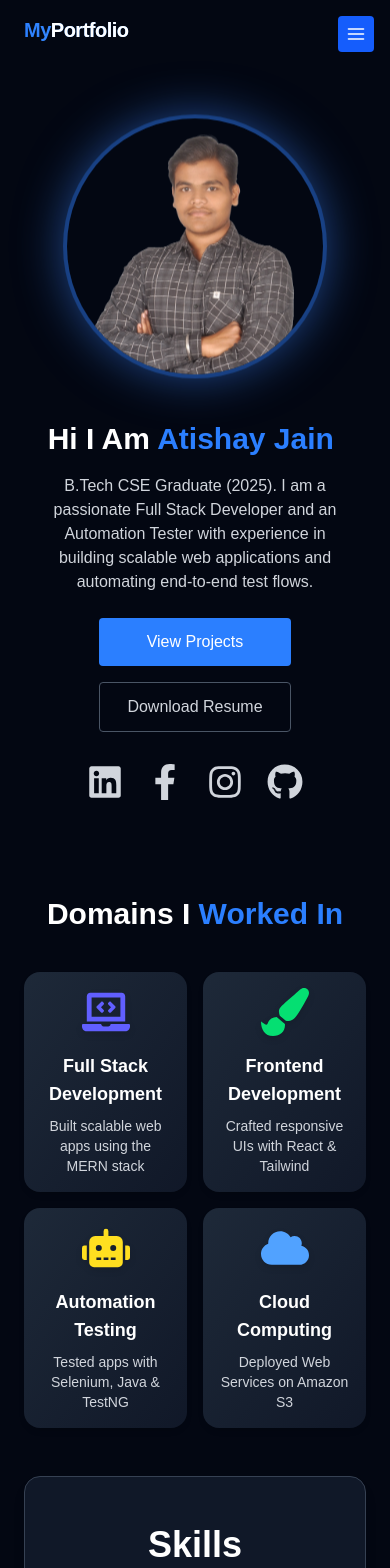
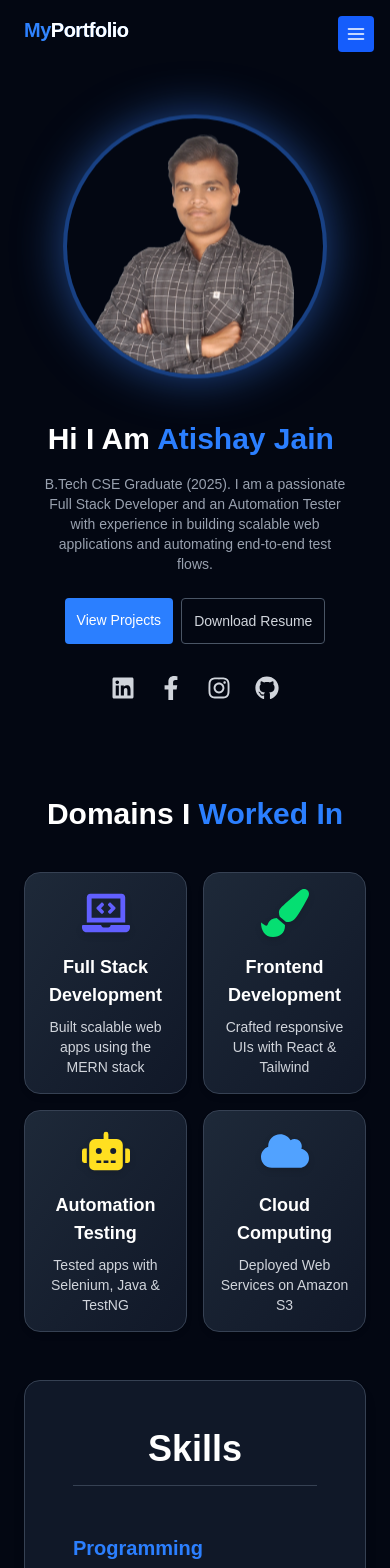
Before and after one commit to Atishay180/Personal-Portfolio, a Next.js app: page / in a window 390 px wide. Shown: the top 1568 px of the page. Built offline with nearby package versions, Linux system fonts and the light colour scheme.

Commit message:
Enhance UI consistency by updating border colors across multiple components; improve text color for better readability.

```diff
--- a/src/components/Achievements.tsx
+++ b/src/components/Achievements.tsx
@@ -23,7 +23,7 @@ const Achievements = () => {
                         data-aos="fade-up"
                         data-aos-delay={index * 100}
                         key={index}
-                        className="flex flex-col sm:flex-row-reverse items-center sm:items-start gap-4 p-6 rounded-xl border border-gray-600 bg-gray-900 w-full lg:max-w-3xl mx-auto"
+                        className="flex flex-col sm:flex-row-reverse items-center sm:items-start gap-4 p-6 rounded-xl border border-gray-700 bg-gray-900 w-full lg:max-w-3xl mx-auto"
                     >
                         <div className="w-full sm:w-48 h-44 flex-shrink-0 overflow-hidden rounded-lg">
                             <Image
--- a/src/components/Contact.tsx
+++ b/src/components/Contact.tsx
@@ -53,7 +53,7 @@ const Contact = () => {
     }, []);
 
     return (
-        <section id="contact-page" className="bg-gray-900 text-white border border-gray-600 flex flex-col md:flex-row items-center justify-center px-6 md:px-20 py-10 rounded-xl">
+        <section id="contact-page" className="bg-gray-900 text-white border border-gray-700 flex flex-col md:flex-row items-center justify-center px-6 md:px-20 py-10 rounded-xl">
             {/* Left Side */}
             <div className="md:w-1/2 space-y-8 mb-10 md:mb-0" data-aos="fade-right">
                 <h2 className="text-4xl font-bold leading-snug">
--- a/src/components/Footer.tsx
+++ b/src/components/Footer.tsx
@@ -5,7 +5,7 @@ import React from "react";
 const Footer = () => {
     return (
         <footer className="py-6 flex flex-col items-center">
-            <p className="text-base text-gray-300 text-center md:text-left">
+            <p className="text-base text-gray-400 text-center md:text-left">
                 © {new Date().getFullYear()} <span className="text-pink-500">Atishay Jain</span>. All rights reserved.
             </p>
         </footer>
--- a/src/components/Hero.tsx
+++ b/src/components/Hero.tsx
@@ -38,28 +38,28 @@ const Hero = () => {
                         </span>
                     </h1>
 
-                    <p className="mt-4 sm:mt-6 text-base sm:text-lg text-gray-300" data-aos="fade-up">
+                    <p className="mt-4 md:mt-6 text-sm md:text-lg text-gray-400" data-aos="fade-up">
                         B.Tech CSE Graduate (2025). I am a passionate Full Stack Developer and an Automation Tester with experience in building scalable web applications and automating end-to-end test flows.
                     </p>
 
-                    <div className="mt-6 flex flex-wrap gap-4 justify-center md:justify-start" data-aos="fade-up" data-aos-delay="100">
+                    <div className="mt-6 flex gap-2 md:gap-4 justify-center md:justify-start" data-aos="fade-up" data-aos-delay="100">
                         <Link
                             href="#projects-page"
-                            className="rounded w-48 bg-blue-500 px-6 py-3 text-white text-center font-medium hover:bg-blue-600 transition"
+                            className="rounded text-sm md:text-base bg-blue-500 px-3 sm:px-4 md:px-6 py-3 text-white text-center font-medium hover:bg-blue-600 transition"
                         >
                             View Projects
                         </Link>
                         <a
                             target='_blank'
                             href="https://drive.google.com/file/d/1TvhGlTHJN8vGBNpqyHMQMXFvzwK4u0zX/view?usp=drive_link"
-                            className="rounded w-48 border border-gray-600 px-6 py-3 text-gray-300 text-center font-medium hover:bg-gray-800 transition"
+                            className="rounded text-sm md:text-base border border-gray-600 px-3 sm:px-4 md:px-6 py-3 text-gray-300 text-center font-medium hover:bg-gray-800 transition"
                         >
                             Download Resume
                         </a>
                     </div>
 
                     {/* Social Icons */}
-                    <div className="mt-8 flex gap-6 justify-center md:justify-start text-4xl text-gray-300" data-aos="zoom-in" data-aos-delay="200">
+                    <div className="mt-8 flex gap-6 justify-center md:justify-start text-2xl md:text-4xl text-gray-300" data-aos="zoom-in" data-aos-delay="200">
                         {contact.socialMedia.map((item, index) => (
                             <a
                                 key={index}
@@ -67,7 +67,7 @@ const Hero = () => {
                                 target='_blank'
                                 className="hover:text-pink-400"
                             >
-                                <item.logo />
+                                <item.logo/>
                             </a>
                         ))}
                     </div>
--- a/src/components/Projects.tsx
+++ b/src/components/Projects.tsx
@@ -23,7 +23,7 @@ const Projects = () => {
                     {projects.map((project, idx) => (
                         <div
                             key={idx}
-                            className="bg-gray-900 rounded-xl shadow-lg hover:shadow-blue-500/30 hover:scale-105 transition duration-300 flex flex-col"
+                            className="bg-gray-900 border border-gray-700 rounded-xl shadow-lg hover:shadow-blue-500/30 hover:scale-105 transition duration-300 flex flex-col"
                             data-aos="zoom-in-up"
                         >
                             {project.image && (
--- a/src/components/TechnicalExpertise.tsx
+++ b/src/components/TechnicalExpertise.tsx
@@ -28,7 +28,7 @@ const TechnicalExpertise = () => {
                 {technicalExpertise.map((item, idx) => (
                     <div
                         key={idx}
-                        className="flex flex-col items-center justify-center bg-gradient-to-br from-gray-800 to-gray-900 p-4 md:p-6 rounded-2xl shadow-md hover:shadow-blue-500/40 transform transition-transform hover:scale-105 duration-300"
+                        className="flex flex-col items-center justify-center border border-gray-700 bg-gradient-to-br from-gray-800 to-gray-900 p-4 md:p-6 rounded-2xl shadow-md hover:shadow-blue-500/40 transform transition-transform hover:scale-105 duration-300"
                         data-aos="fade-up"
                         data-aos-delay={idx * 150}
                     >
```
